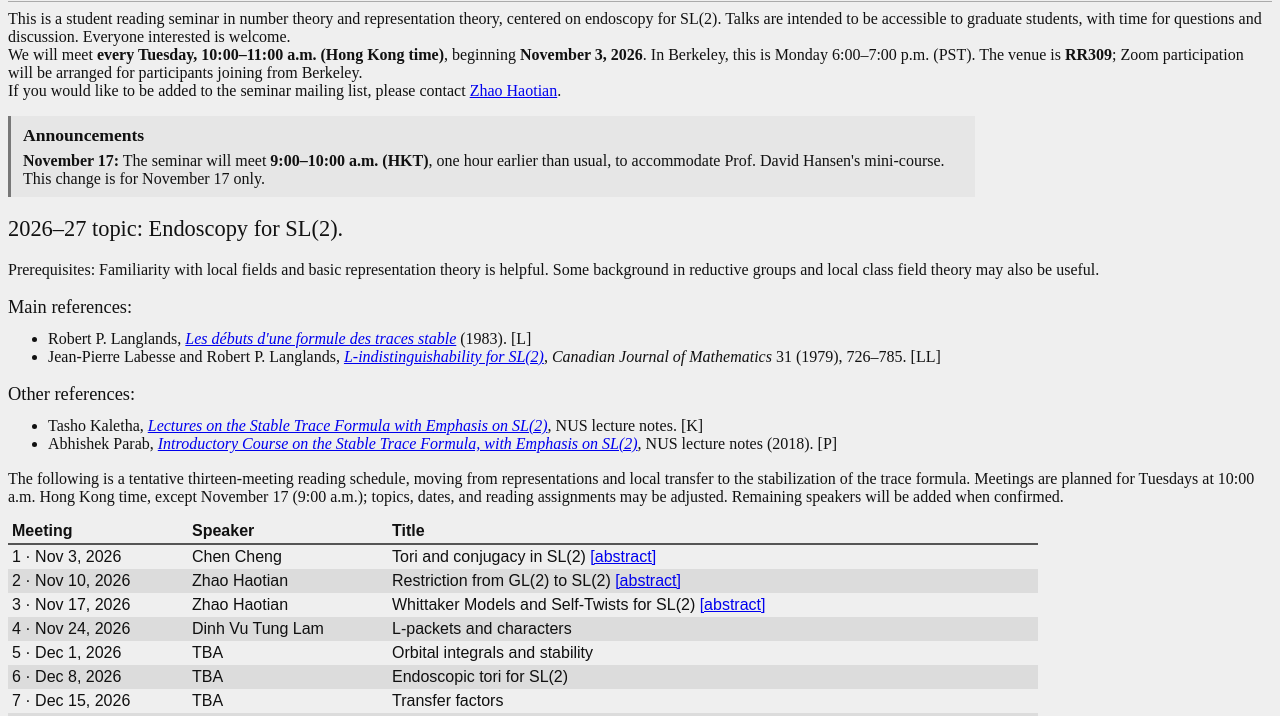
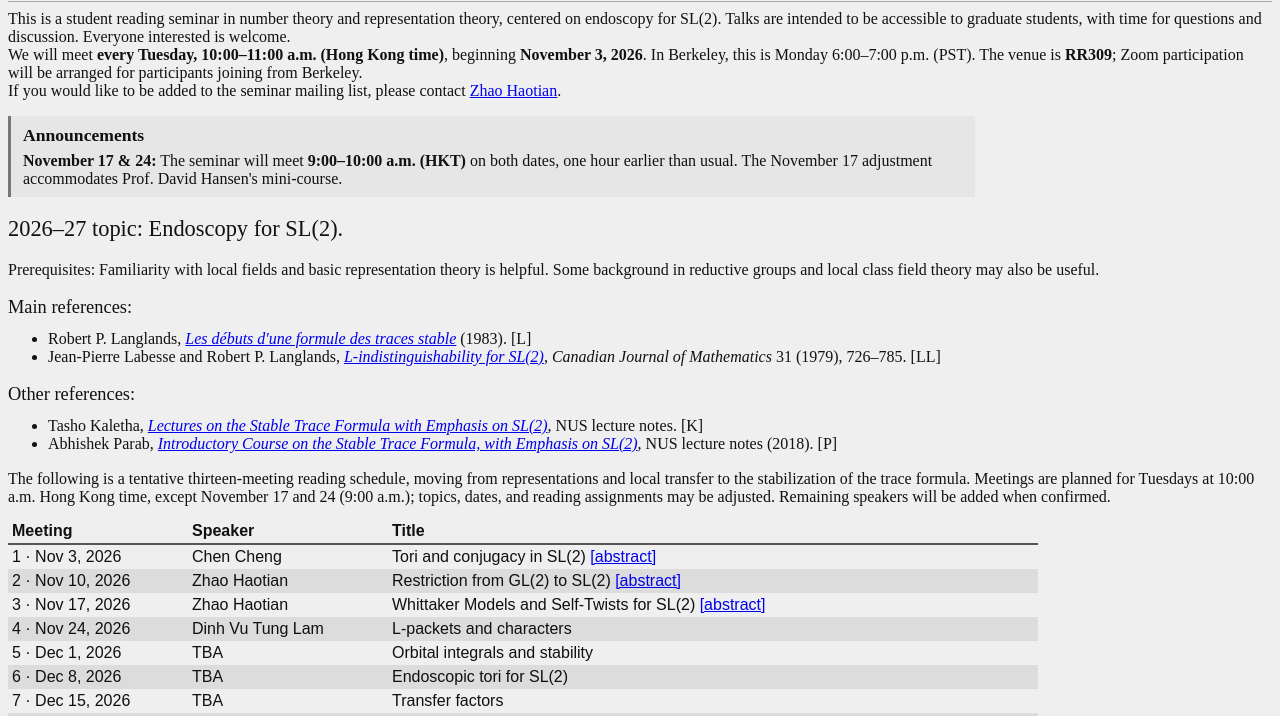
Before and after one commit to Haotian-Zhao/endoscopy-seminar, a plain HTML site: page index.html in a window 1280 px wide. Shown: the part 79-795 px from the top of the page. Drawn offline with Linux system fonts and the light colour scheme.

Commit message:
Update November 17 and 24 seminar start times

```diff
--- a/index.html
+++ b/index.html
@@ -21,7 +21,7 @@
 
     <aside class="announcements" aria-label="Seminar announcements">
       <h2>Announcements</h2>
-      <p><strong>November 17:</strong> The seminar will meet <strong>9:00–10:00 a.m. (HKT)</strong>, one hour earlier than usual, to accommodate Prof. David Hansen's mini-course. This change is for November 17 only.</p>
+      <p><strong>November 17 &amp; 24:</strong> The seminar will meet <strong>9:00–10:00 a.m. (HKT)</strong> on both dates, one hour earlier than usual. The November 17 adjustment accommodates Prof. David Hansen's mini-course.</p>
     </aside>
 
     <p class="topic">2026–27 topic: Endoscopy for SL(2).</p>
@@ -40,7 +40,7 @@
       <li>Abhishek Parab, <a href="https://imsarchives.nus.edu.sg/oldwww2/events/2018/lang/files/abhishek.pdf"><i>Introductory Course on the Stable Trace Formula, with Emphasis on SL(2)</i></a>, NUS lecture notes (2018). [P]</li>
     </ul>
 
-    <p class="schedule-note">The following is a tentative thirteen-meeting reading schedule, moving from representations and local transfer to the stabilization of the trace formula. Meetings are planned for Tuesdays at 10:00 a.m. Hong Kong time, except November 17 (9:00 a.m.); topics, dates, and reading assignments may be adjusted. Remaining speakers will be added when confirmed.</p>
+    <p class="schedule-note">The following is a tentative thirteen-meeting reading schedule, moving from representations and local transfer to the stabilization of the trace formula. Meetings are planned for Tuesdays at 10:00 a.m. Hong Kong time, except November 17 and 24 (9:00 a.m.); topics, dates, and reading assignments may be adjusted. Remaining speakers will be added when confirmed.</p>
 
     <div class="schedule-wrap">
       <table class="schedule" aria-label="Tentative seminar schedule">
```
